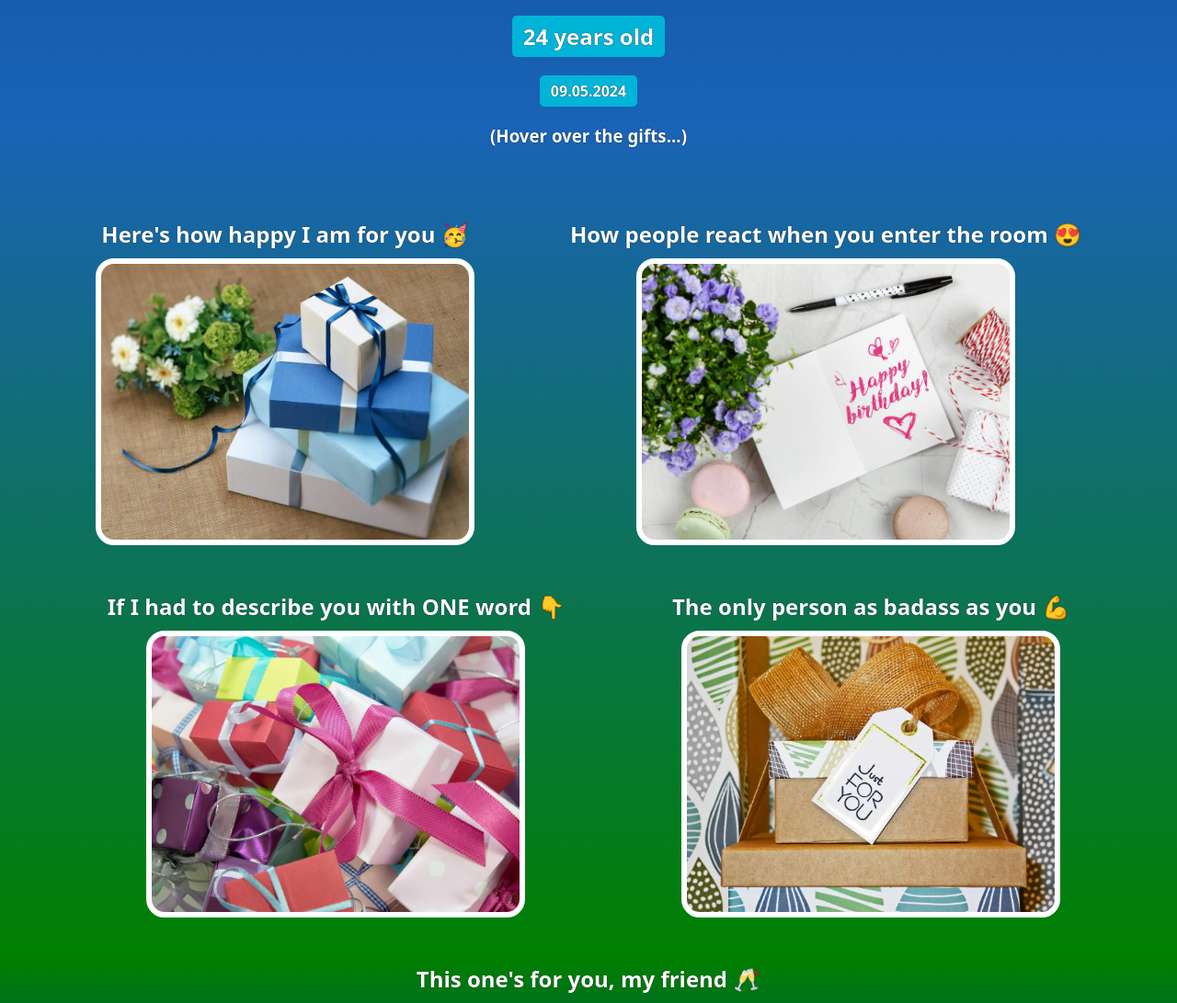
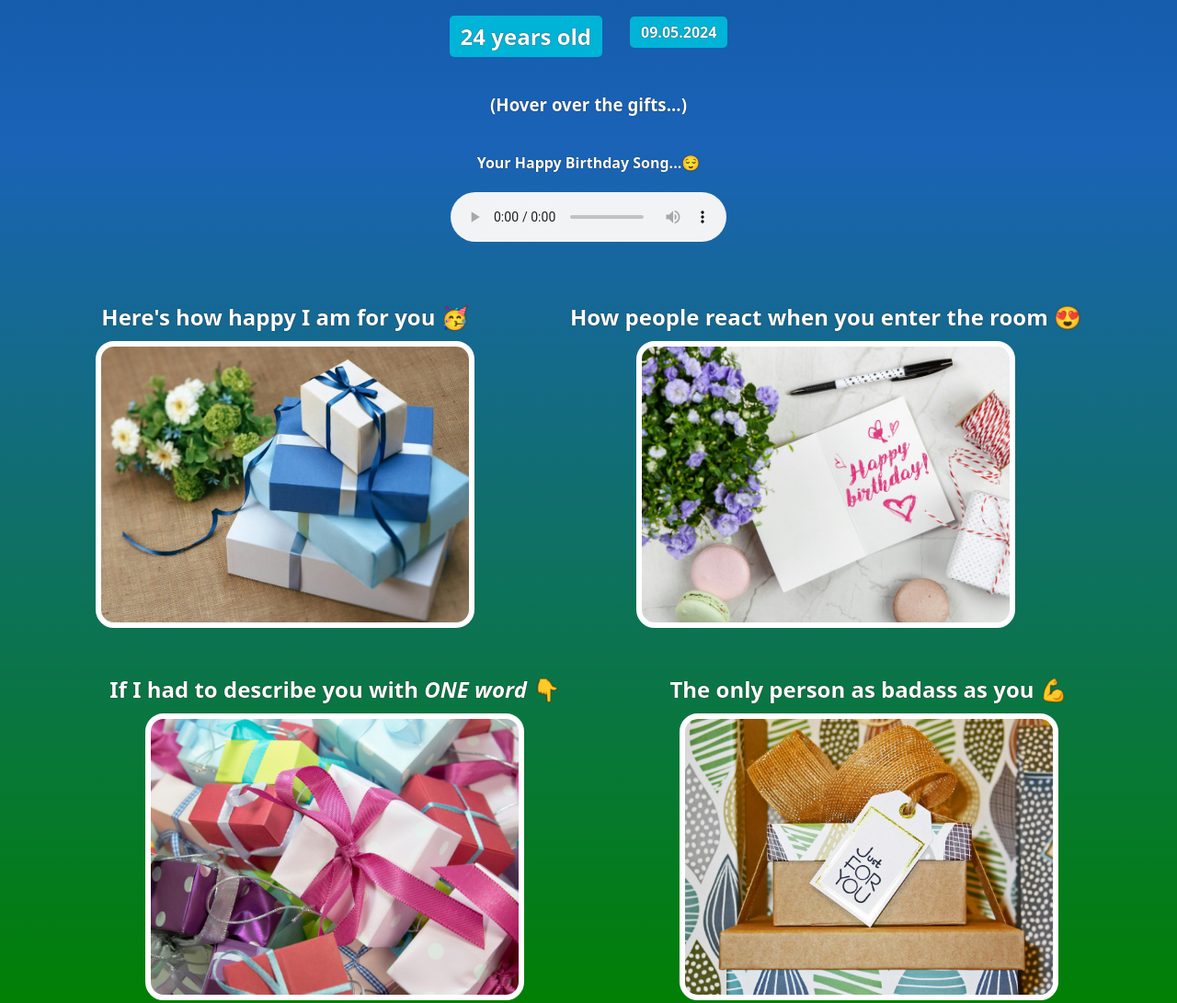
Before and after one commit to awoyemivictora/scrimba-happy-birthday-site, a plain HTML site: page index.html in a window 1280 px wide. Shown: the part 313-1404 px from the top of the page at 92% size. Drawn offline with Linux system fonts and the light colour scheme; a web font is replaced by a local one.

Commit message:
added birthday song

```diff
--- a/index.html
+++ b/index.html
@@ -13,14 +13,23 @@
     />
   </head>
   <body>
-        <h1 id="heading">Today is Victor's birthday 🎉</h1>
+    <h1 id="heading">Today is Victor's birthday 🎉</h1>
     <!--- Header section -->
     <div id="header">
-
       <img id="img" src="images/victor.jpeg" alt="victor" />
-      <h2 id="bday-age">24 years old</h2>
-      <h4 id="bday-date">09.05.2024</h4>
+      <div id="header-ad">
+        <h2 id="bday-age">24 years old</h2>
+        <h4 id="bday-date">09.05.2024</h4>
+      </div>
       <h3 class="gift-hint">(Hover over the gifts...)</h3>
+      <div>
+        <h4>Your Happy Birthday Song...😌</h4>
+        <audio controls autoplay loop>
+            <a href="images/happy-birthday.mp3">download audio</a>
+            <source src="images/happy-birthday.mp3" type="audio/mp3">
+            <source src="images/happy-birthday.wav" type="audio/wav">
+        </audio>
+      </div>
     </div>
 
     <!--footer -->
@@ -46,7 +55,9 @@
         ></div>
       </div>
       <div class="gift-section">
-        <h2 class="gift-title">If I had to describe you with ONE word 👇</h2>
+        <h2 class="gift-title">
+          If I had to describe you with <em>ONE word </em>👇
+        </h2>
         <div
           class="gift-img-3"
           id="gift-img-genius"
@@ -56,7 +67,9 @@
         ></div>
       </div>
       <div class="gift-section">
-        <h2 class="gift-title">The only person as badass as you 💪</h2>
+        <h2 class="gift-title">
+          The only person as <strong>badass </strong> as you 💪
+        </h2>
         <div
           class="gift-img-4"
           id="gift-img-badass"
--- a/styles.css
+++ b/styles.css
@@ -43,9 +43,17 @@ h1, h2, h3, h4, p {
 #header {
     display: flex;
     flex-direction: column;
-    justify-content: center;
+    justify-content: space-between;
     align-items: center;
     margin: 5px 0 10px 0;
+}
+
+#header-ad {
+    display: flex;
+    flex-direction: row;
+    justify-content: space-between;
+    align-items: start;
+    gap: 30px;
 }
 
 #bday-age {
@@ -55,7 +63,7 @@ h1, h2, h3, h4, p {
 }
 
 #bday-date {
-    margin: 0;
+    /* margin: 0; */
     background-color: #00b4d8;
     padding: 6px 12px;
     border-radius: 5px;
```
Also changed, not shown: 1 other file.
